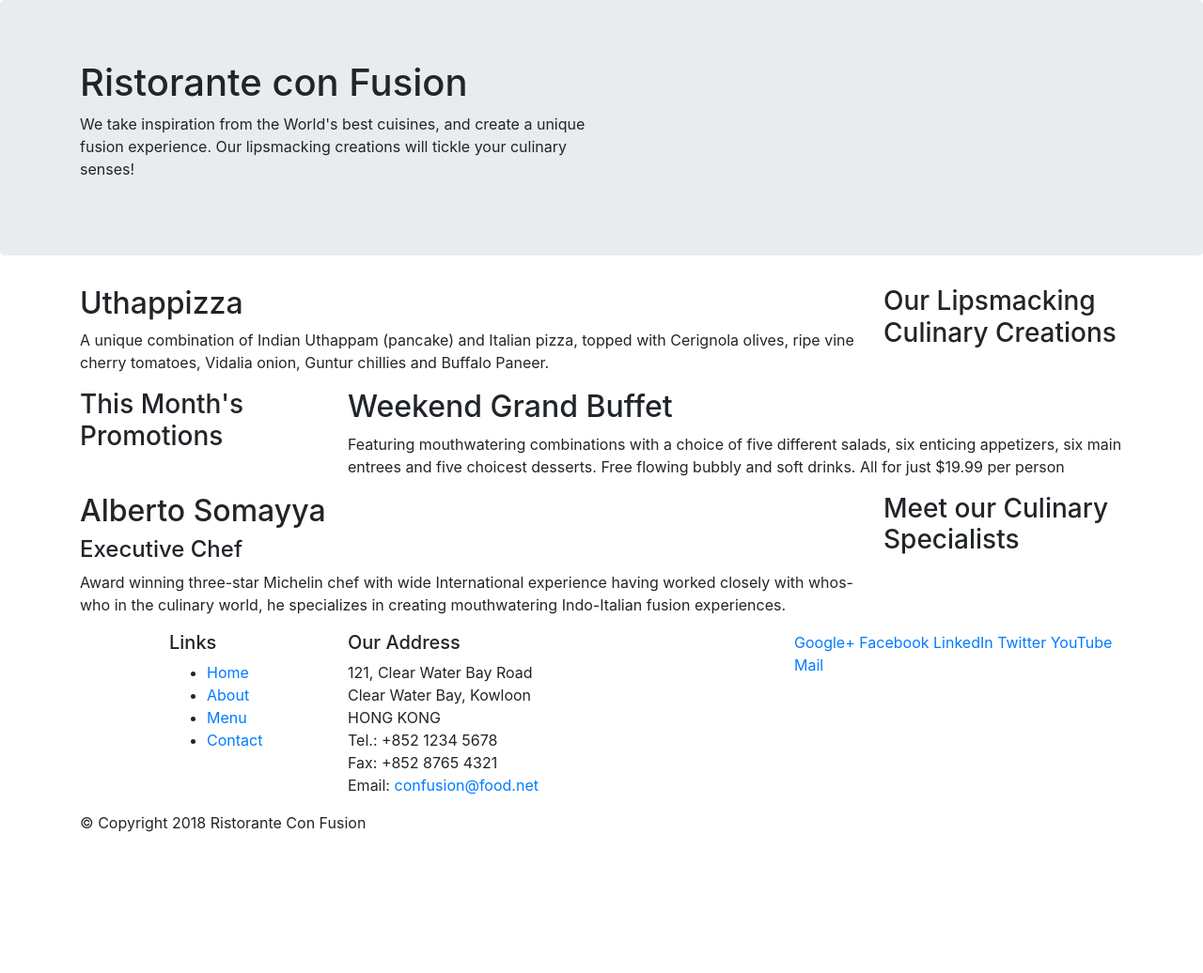
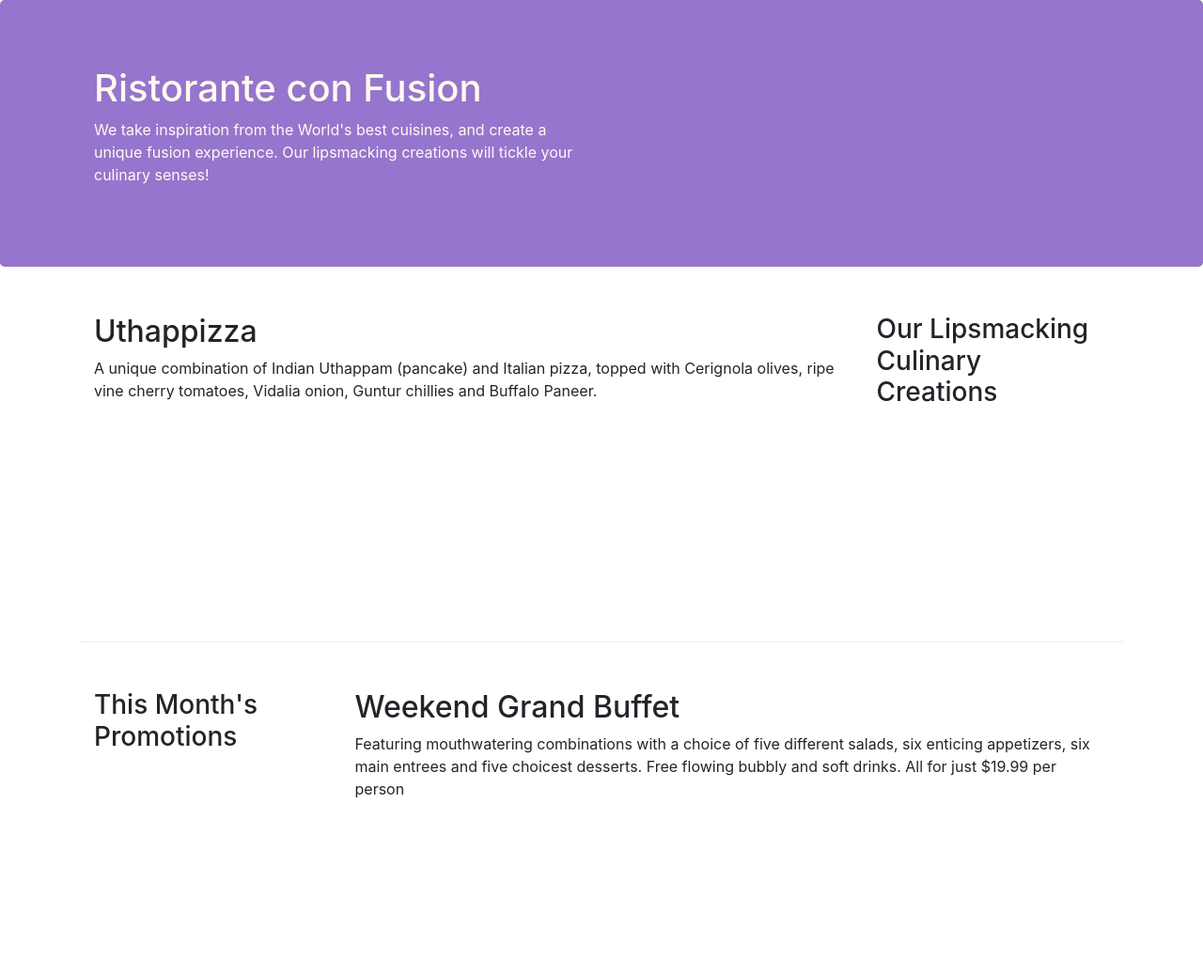
Before and after one commit to nabinneupane/Exercise, a website: page index.html in a window 1280 px wide. Shown: the top 1036 px of the page at 94% size. Before the commit the page ends 904 px from the top, so only its background shows below. Drawn offline with nearby package versions, Linux system fonts and the light colour scheme.

Commit message:
Bootstrap grid part2

```diff
--- /dev/null
+++ b/CSS/styles.css
@@ -0,0 +1,29 @@
+.row-header{
+	margin: 0px auto;
+	padding: 0px auto;
+}
+
+.row-content{
+	margin: 0px auto;
+	padding: 50px 0px 50px 0px;
+	border-bottom: 1px ridge;
+	min-height: 400px;
+}
+.footer{
+	background-color: #D1C4E9;
+	margin: 0px auto;
+	padding: 20px 0px 20px 0px;
+}
+
+.jumbotron {
+	padding: 70px 30px 70px 30px;
+	margin: 0px auto;
+	background: #9575CD;
+	color: floralwhite;
+}
+
+.address{
+	font-size: 80%;
+	margin: 0px;
+	color: #0f0f0f;
+}
--- a/index.html
+++ b/index.html
@@ -9,6 +9,7 @@
 
     <!-- Bootstrap CSS -->
     <link rel="stylesheet" href="node_modules/bootstrap/dist/css/bootstrap.min.css">
+    <link rel="stylesheet" href="CSS/styles.css">
     <title>Ristorante Con Fusion</title>
 </head>
 
@@ -16,7 +17,7 @@
 
     <header class ="jumbotron">
         <div class ="container">
-            <div class="row">
+            <div class="row row-header">
                 <div class="col-12 col-sm-6">
                     <h1>Ristorante con Fusion</h1>
                     <p>We take inspiration from the World's best cuisines, and create a unique fusion experience. Our lipsmacking creations will tickle your culinary senses!</p>
@@ -28,7 +29,7 @@
     </header>
 
     <div class ="container">
-        <div class ="row">
+        <div class ="row row-content align-item-center">
             <div class="col-12 col-sm-4 order-sm-last col-md-3">
                 <h3>Our Lipsmacking Culinary Creations</h3>
             </div>
@@ -39,7 +40,7 @@
         </div>
 
 
-        <div class ="row">
+        <div class ="row row-content align-item-center">
             <div class="col-12 col-sm-4 col-md-3">
                 <h3>This Month's Promotions</h3>
             </div>
@@ -49,7 +50,7 @@
             </div>
         </div>
 
-        <div class="row">
+        <div class="row row-content align-item-center">
             <div class="col-12 col-sm-4 order-sm-last col-md-3">
                 <h3>Meet our Culinary Specialists</h3>
             </div>
@@ -61,12 +62,12 @@
         </div>
     </div>
 
-    <footer>
+    <footer class= "footer">
         <div class = "container">
             <div class="row">
                 <div class="col-4 offset-1 col-sm-2">
                     <h5>Links</h5>
-                    <ul>
+                    <ul class="list-unstyled">
                         <li><a href="#">Home</a></li>
                         <li><a href="#">About</a></li>
                         <li><a href="#">Menu</a></li>
@@ -75,7 +76,7 @@
                 </div>
                 <div class="col-7 col-sm-5" >
                     <h5>Our Address</h5>
-                    <address>
+                    <address class="address">
 		              121, Clear Water Bay Road<br>
 		              Clear Water Bay, Kowloon<br>
 		              HONG KONG<br>
@@ -84,8 +85,8 @@
 		              Email: <a href="mailto:confusion@food.net">confusion@food.net</a>
 		           </address>
                 </div>
-                <div class="col-12 col-sm-4">
-                    <div>
+                <div class="col-12 col-sm-4 align-self-center">
+                    <div class="text-center">
                         <a href="http://google.com/+">Google+</a>
                         <a href="http://www.facebook.com/profile.php?id=">Facebook</a>
                         <a href="http://www.linkedin.com/in/">LinkedIn</a>
@@ -95,7 +96,7 @@
                     </div>
                 </div>
            </div>
-           <div class="row">
+           <div class="row justify-content-center">
                 <div class="col-auto">
                     <p>© Copyright 2018 Ristorante Con Fusion</p>
                 </div>
```
